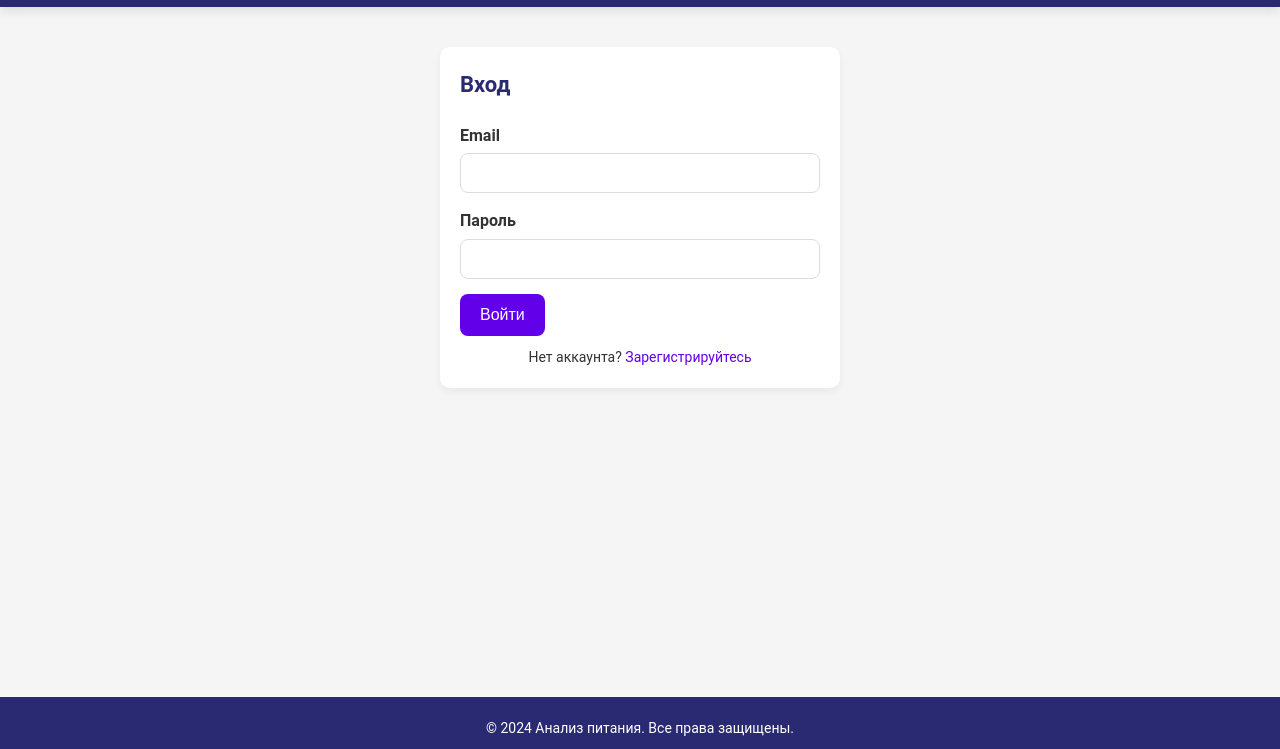
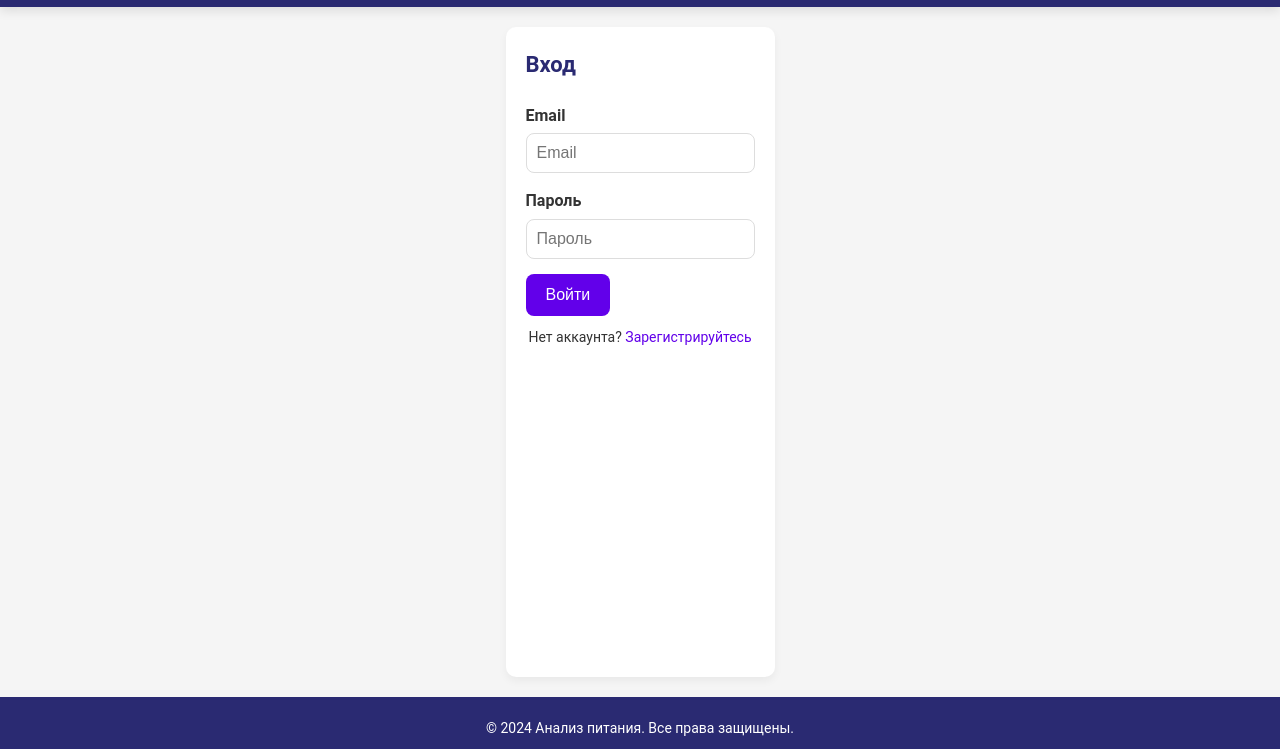
Before and after one commit to spppppw/AI-Calories-Photo, a plain HTML site: page index.html in a window 1280 px wide. Shown: the part 51-800 px from the top of the page. Drawn offline with Linux system fonts and the light colour scheme.

Commit message:
Update index.html

```diff
--- a/index.html
+++ b/index.html
@@ -5,7 +5,7 @@
     <meta name="viewport" content="width=device-width, initial-scale=1.0">
     <title>Анализ питания — Вход или Регистрация</title>
     <link rel="stylesheet" href="css/style.css">
-  <meta name="description" content="Анализ вашего питания на основе изображений. Зарегистрируйтесь или войдите в систему, чтобы начать следить за своим здоровьем.">
+    <meta name="description" content="Анализ вашего питания на основе изображений. Зарегистрируйтесь или войдите в систему, чтобы начать анализировать вашу еду.">
     <meta name="keywords" content="анализ еды, калории, учет питания, ЗОЖ, анализ изображений">
 </head>
 <body>
@@ -13,30 +13,24 @@
         <h1>Анализ питания</h1>
     </header>
 
-  <main>
-    <section class="auth-container">
-      <div class="form-wrapper">
-        <form id="login-form" action="dashboard.html" method="POST">
+    <main class="auth-container">
         <h2>Вход</h2>
         <div class="input-group">
-            <label for="email-login">Email</label>
-            <input type="email" id="email-login" name="email-login" required>
+            <label for="login-email">Email</label>
+            <input type="email" id="login-email" placeholder="Email">
         </div>
         <div class="input-group">
-            <label for="password-login">Пароль</label>
-            <input type="password" id="password-login" name="password-login" required>
+            <label for="login-password">Пароль</label>
+            <input type="password" id="login-password" placeholder="Пароль">
         </div>
-          <button type="submit" class="btn-primary">Войти</button>
+        <button class="btn-primary" onclick="login()">Войти</button>
         <p>Нет аккаунта? <a href="register.html">Зарегистрируйтесь</a></p>
-        </form>
-      </div>
-    </section>
     </main>
 
     <footer>
-    <p>&copy; 2024 Анализ питания. Все права защищены.</p>
+        <p>© 2024 Анализ питания. Все права защищены.</p>
     </footer>
 
-  <script src="js/app.js"></script>
+    <script type="module" src="app.js"></script>
 </body>
 </html>
```
Lines whose indentation alone changed are shown as unchanged.
